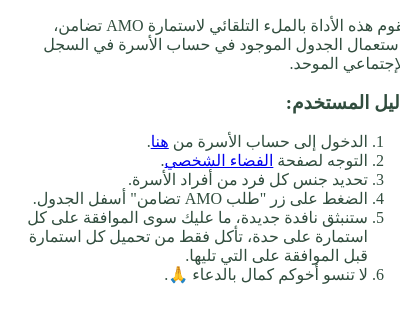
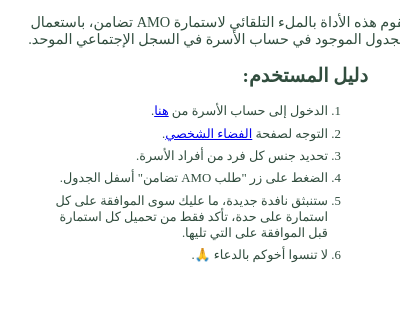
Before and after one commit to Kamal-OS/rsu-to-amo, a browser extension: page popup.html in a window 400 px wide. Drawn offline with Linux system fonts and the light colour scheme.

Commit message:
fix popup text & console.log autoclick in rnp

```diff
--- a/background.js
+++ b/background.js
@@ -33,6 +33,7 @@
                     const div = document.querySelector("div.heading")
                     setInterval(() => {
                         div.click()
+                        console.log("Clicked!")
                     }, 1000)
                 },
                 world: "MAIN"
--- a/popup.css
+++ b/popup.css
@@ -3,3 +3,15 @@
     color: #314d3e;
     direction: rtl !important;
 }
+
+body {
+    font-size: .8rem;
+}
+
+p {
+    font-size: .9rem;
+}
+
+li {
+    padding-bottom: .5em;
+}
--- a/popup.html
+++ b/popup.html
@@ -15,15 +15,17 @@
             <p>تقوم هذه الأداة بالملء التلقائي لاستمارة AMO تضامن، باستعمال الجدول الموجود في حساب الأسرة في السجل الإجتماعي
                 الموحد.
             </p>
-            <h3>دليل المستخدم:</h3>
+            <figure>
+                <figcaption><h2>دليل المستخدم:</h2></figcaption>
                 <ol>
                     <li>الدخول إلى حساب الأسرة من <a href="https://www.rsu.ma/rsu/account/log-in">هنا</a>.</li>
                     <li>التوجه لصفحة <a href="https://www.rsu.ma/rsu/personnal-space">الفضاء الشخصي</a>.</li>
                     <li>تحديد جنس كل فرد من أفراد الأسرة.</li>
                     <li>الضغط على زر "طلب AMO تضامن" أسفل الجدول.</li>
-                <li>ستنبثق نافدة جديدة، ما عليك سوى الموافقة على كل استمارة على حدة، تأكل فقط من تحميل كل استمارة قبل الموافقة على التي تليها.</li>
-                <li>لا تنسو أخوكم كمال بالدعاء 🙏.</li>
+                    <li>ستنبثق نافدة جديدة، ما عليك سوى الموافقة على كل استمارة على حدة، تأكد فقط من تحميل كل استمارة قبل الموافقة على التي تليها.</li>
+                    <li>لا تنسوا أخوكم بالدعاء 🙏.</li>
                 </ol>
+            </figure>
         </div>
     </div>
 </body>
```
Lines whose indentation alone changed are shown as unchanged.
